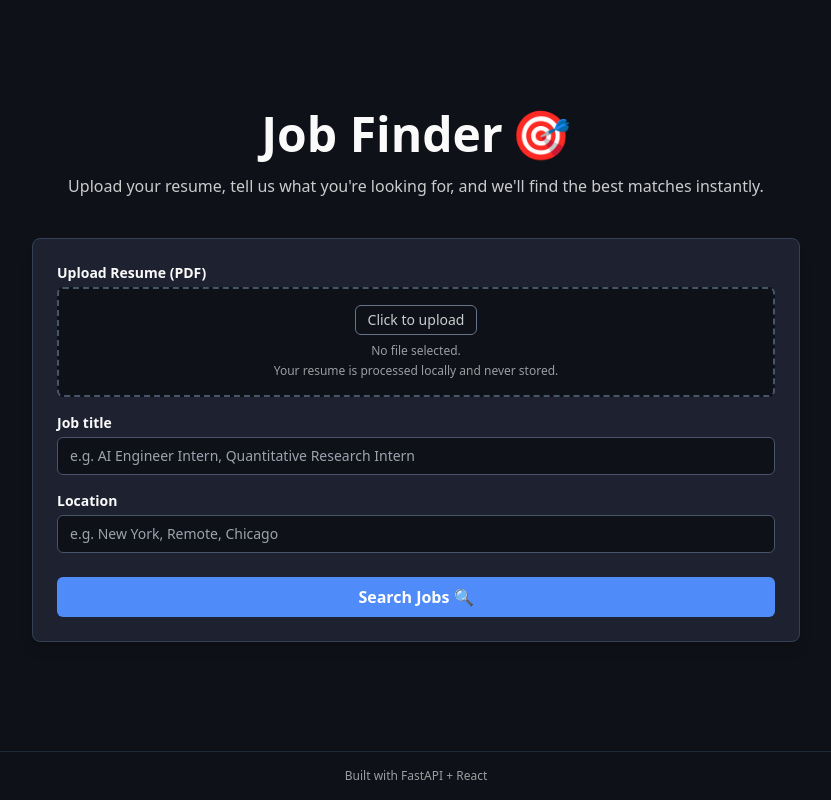
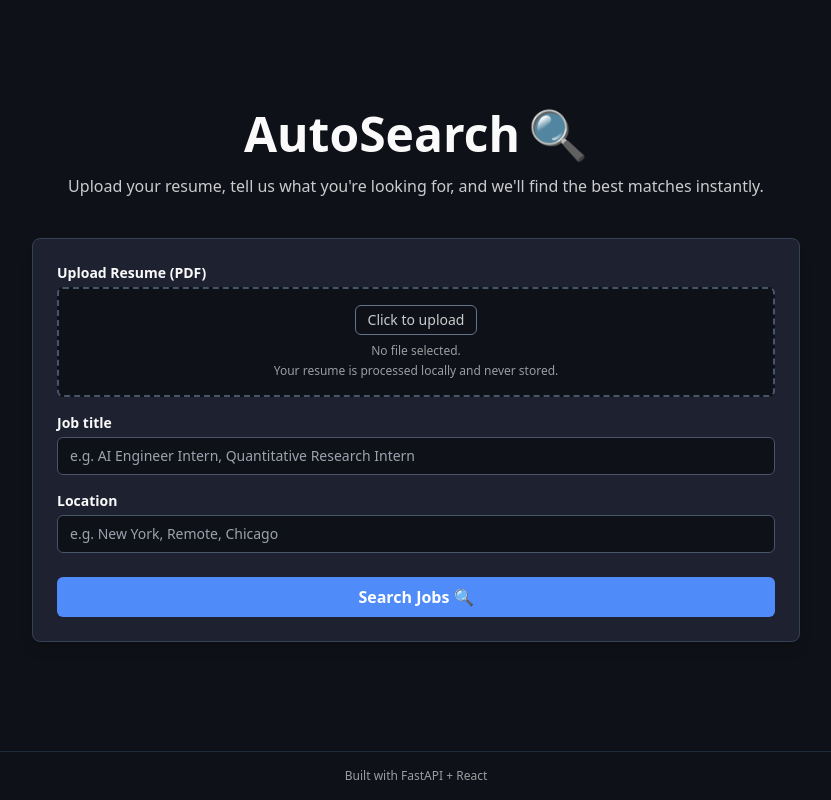
Before and after one commit to rohanfozdar/job-finder, a React (Vite) app in the folder frontend/: page / in a window 1280 px wide. Shown: the whole page, without its empty margins (224-1055 px from the left). Built offline with nearby package versions, Linux system fonts and the light colour scheme.

Commit message:
Rename app to AutoSearch

```diff
--- a/frontend/index.html
+++ b/frontend/index.html
@@ -2,7 +2,7 @@
 <html lang="en">
   <head>
     <meta charset="UTF-8" />
-    <title>Job Finder</title>
+    <title>AutoSearch</title>
     <meta name="viewport" content="width=device-width, initial-scale=1.0" />
     <!-- Tailwind via CDN for simplicity -->
     <script src="https://cdn.tailwindcss.com"></script>
--- a/frontend/src/pages/HomePage.tsx
+++ b/frontend/src/pages/HomePage.tsx
@@ -12,7 +12,7 @@ const HomePage: React.FC<HomePageProps> = ({ onSearchComplete }) => {
       <main className="flex-1 flex flex-col items-center justify-center px-4 py-10">
         <section className="max-w-3xl w-full text-center mb-10">
           <h1 className="text-4xl md:text-5xl font-extrabold mb-4 flex items-center justify-center gap-2">
-            <span>Job Finder</span> <span>🎯</span>
+            <span>AutoSearch</span> <span>🔍</span>
           </h1>
           <p className="text-text/80 text-sm md:text-base">
             Upload your resume, tell us what you're looking for, and we'll find the best matches
```
